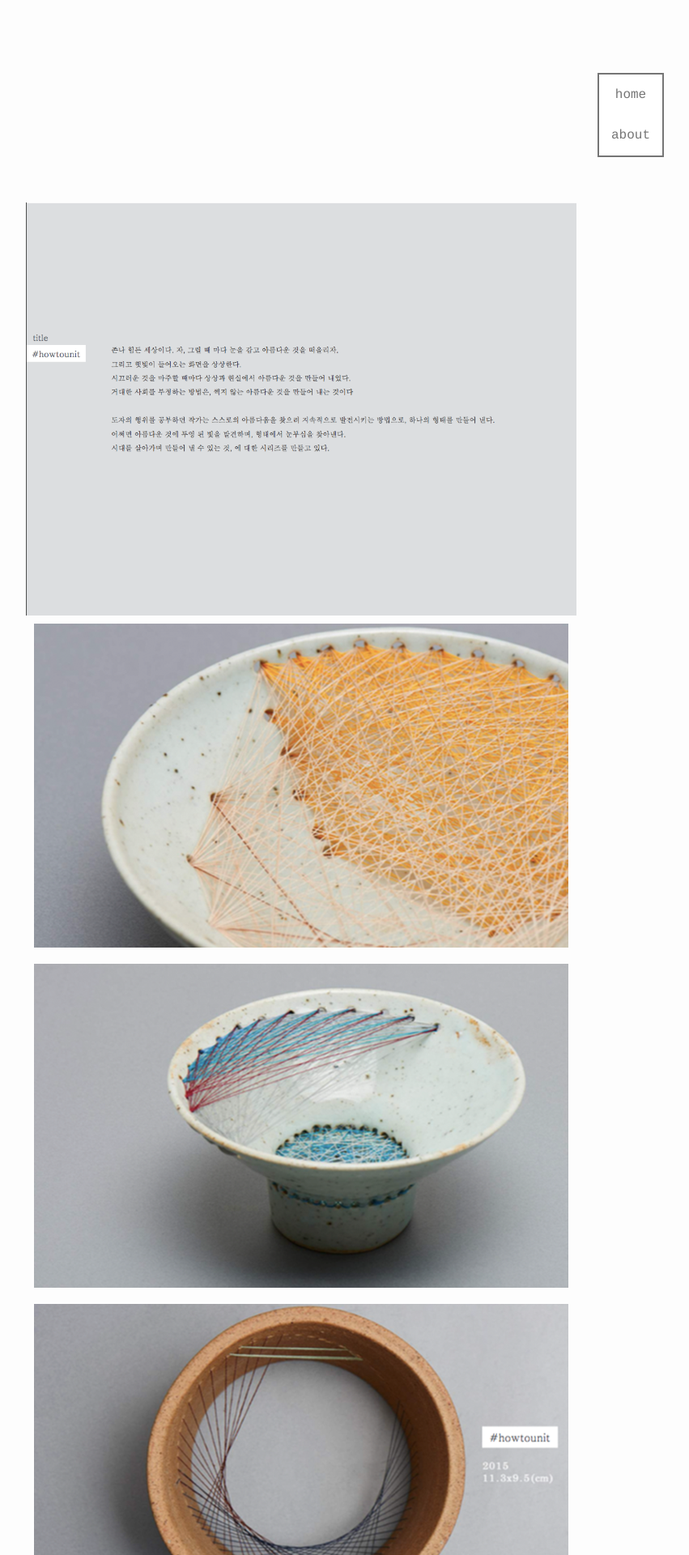
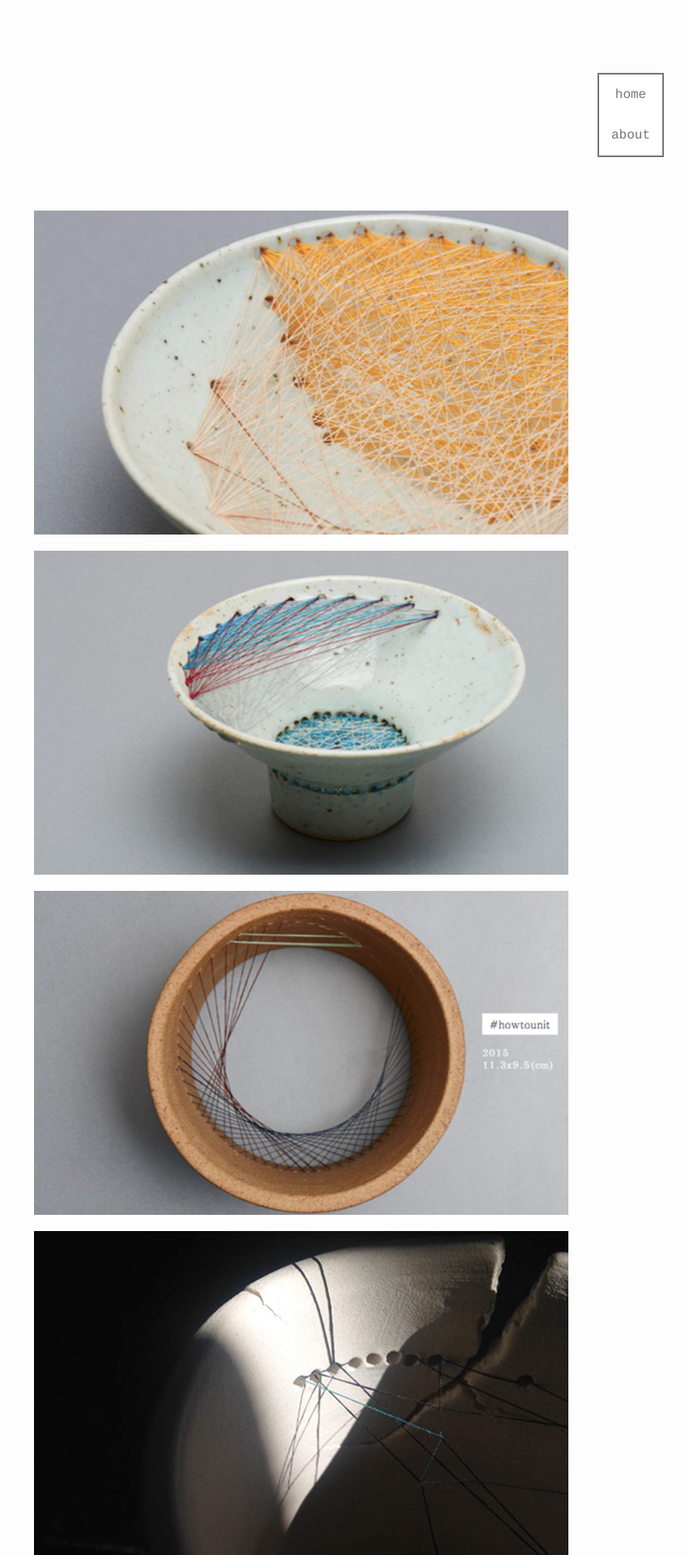
Before and after one commit to brillerkim/eunji, a Jekyll site: the page built from index.html, in a window 1280 px wide. Shown: the top 1920 px of the page at 81% size, without its empty margins (268-1119 px from the left). Built offline with Jekyll 4.4.1, drawn with Linux system fonts in a browser that asks for light colours; nearby versions of some CDN libraries.

Commit message:
2017. 7. 8 add sass

```diff
--- a/_sass/_layout.scss
+++ b/_sass/_layout.scss
@@ -177,3 +177,19 @@
     -moz-box-sizing: border-box;
     -webkit-box-sizing: border-box;
 }
+
+/* intro img*/
+
+#intro-img {
+  position: fixed;
+  top: 5%;
+  left: 5%;
+  z-index: 1001;
+  width: 100%
+}
+.show-img {
+  display: none;
+}
+.hide-img {
+  display: hidden;
+}
```
